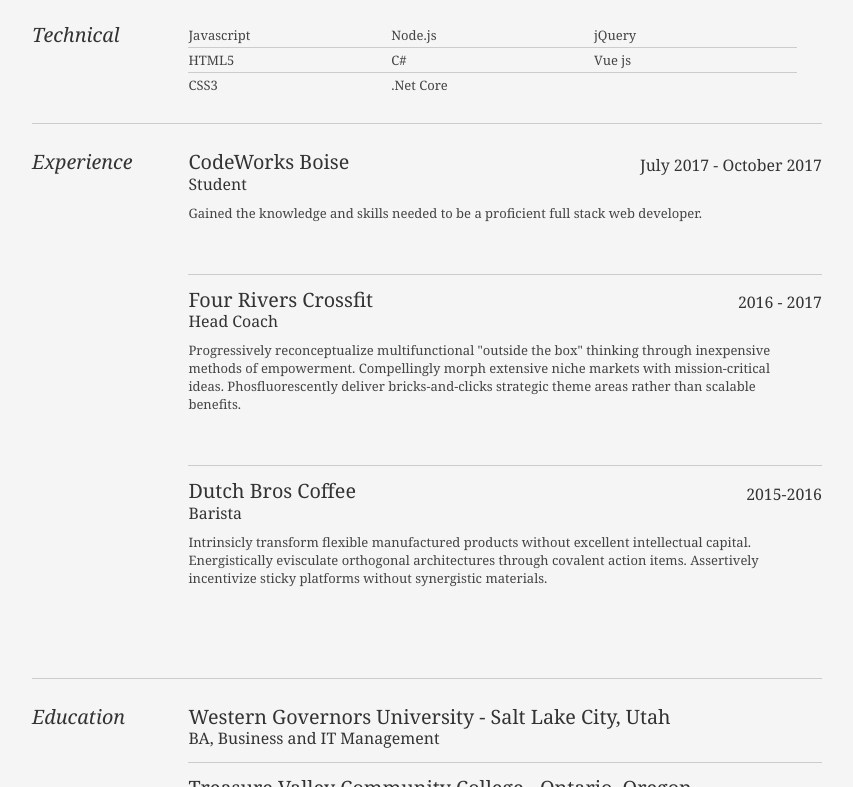
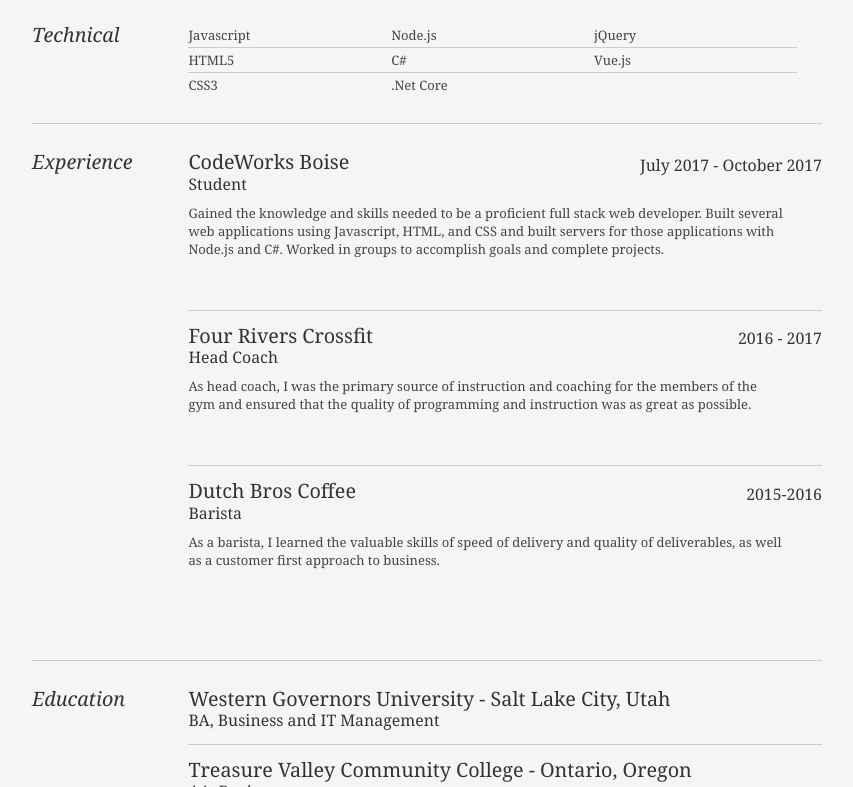
Before and after one commit to tylerrhinehart/resume, a plain HTML site: page index.html in a window 1280 px wide. Shown: the part 573-1360 px from the top of the page, without its empty margins (213-1066 px from the left). Drawn offline with Linux system fonts and the light colour scheme.

Commit message:
updated experience and resume pdf

```diff
--- a/index.html
+++ b/index.html
@@ -3,7 +3,7 @@
 
 <head>
 
-	<title>Tyler Rhinehart | Web Designer | rhinehart22@gmail.com</title>
+	<title>Tyler Rhinehart | Web Developer | rhinehart22@gmail.com</title>
 	<meta http-equiv="content-type" content="text/html; charset=utf-8" />
 
 	<meta name="keywords" content="" />
@@ -99,7 +99,7 @@
 
 								<ul class="talent">
 									<li>jQuery</li>
-									<li>Vue js</li>
+									<li>Vue.js</li>
 									<li class="last"></li>
 								</ul>
 							</div>
@@ -119,25 +119,25 @@
 									<h2>CodeWorks Boise</h2>
 									<h3>Student</h3>
 									<h4>July 2017 - October 2017</h4>
-									<p>Gained the knowledge and skills needed to be a proficient full stack web developer. </p>
+									<p>Gained the knowledge and skills needed to be a proficient full stack web developer. Built several web applications using
+										Javascript, HTML, and CSS and built servers for those applications with Node.js and C#. Worked in groups to accomplish
+										goals and complete projects.  </p>
 								</div>
 
 								<div class="job">
 									<h2>Four Rivers Crossfit</h2>
 									<h3>Head Coach</h3>
 									<h4>2016 - 2017</h4>
-									<p>Progressively reconceptualize multifunctional "outside the box" thinking through inexpensive methods of empowerment.
-										Compellingly morph extensive niche markets with mission-critical ideas. Phosfluorescently deliver bricks-and-clicks
-										strategic theme areas rather than scalable benefits. </p>
+									<p>As head coach, I was the primary source of instruction and coaching for the members of the gym and ensured that the quality
+										of programming and instruction was as great as possible. </p>
 								</div>
 
 								<div class="job last">
 									<h2>Dutch Bros Coffee</h2>
 									<h3>Barista</h3>
 									<h4>2015-2016</h4>
-									<p>Intrinsicly transform flexible manufactured products without excellent intellectual capital. Energistically evisculate
-										orthogonal architectures through covalent action items. Assertively incentivize sticky platforms without synergistic
-										materials. </p>
+									<p>As a barista, I learned the valuable skills of speed of delivery and quality of deliverables, as well as a customer first
+										approach to business. </p>
 								</div>
 
 
```
Also changed, not shown: 1 other file.
